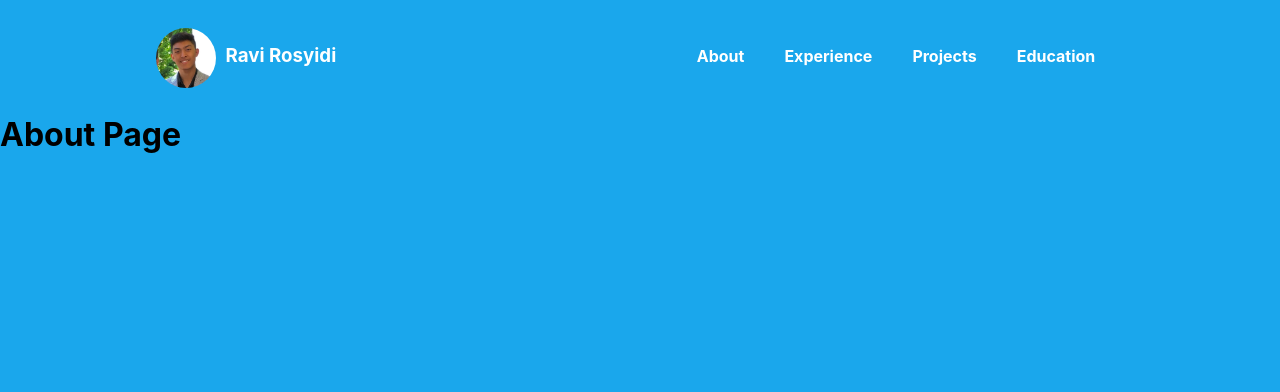
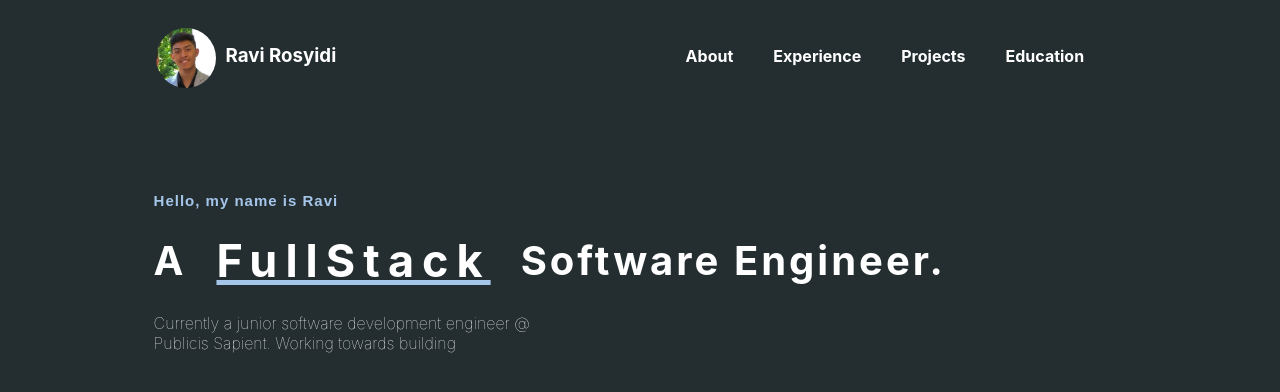
Before and after one commit to rrosyidi/PersonalWebsite, a React (Create React App) app in the folder website/: page / in a window 1280 px wide. Shown: the top 392 px of the page. Built offline with nearby package versions, Linux system fonts and the light colour scheme.

Commit message:
Finished some redesign

```diff
--- a/website/src/App.js
+++ b/website/src/App.js
@@ -1,6 +1,6 @@
 import { BrowserRouter as Router, Routes, Route } from 'react-router-dom';
 import NavBar from './components/NavBar';
-import About from './components/About';
+import About from './components/AboutPage/About';
 import Education from './components/Education';
 import Experience from './components/Experience';
 import Projects from './components/Projects';
--- a/website/src/components/About.js
+++ /dev/null
@@ -1,13 +0,0 @@
-import React, { Component } from 'react';
-
-class About extends Component {
-    render() {
-        return (
-            <div>
-                <h1>About Page</h1>
-            </div>
-        );
-    }
-}
-
-export default About;
--- /dev/null
+++ b/website/src/components/AboutPage/About.js
@@ -0,0 +1,19 @@
+import React, { Component } from "react";
+import "./aboutStyle.css";
+
+class About extends Component {
+  render() {
+    return (
+      <div className="aboutPageContainer">
+        <h5 className="myName">Hello, my name is Ravi</h5>
+        <h1 className="fullStackSentence">A <h3 className="fullStack">FullStack</h3> Software Engineer.</h1>
+        <body className="body" style={{ fontWeight: "lighter" }}>
+          Currently a junior software development engineer @ Publicis Sapient. Working
+          towards building
+        </body>
+      </div>
+    );
+  }
+}
+
+export default About;
--- /dev/null
+++ b/website/src/components/AboutPage/aboutStyle.css
@@ -0,0 +1,40 @@
+.aboutPageContainer {
+    /* background-color: blue; */
+    margin: 8%;
+    margin-left: 12%;
+    margin-right: 12%;
+}
+
+.myName {
+    color: #a5c6e9;
+    letter-spacing: 1px;
+    font-family: Arial;
+    font-size: 15px;
+}
+
+.fullStackSentence {
+    /* background-color: aqua; */
+    display: flex;
+    color: white;
+    font-size: 40px;
+    letter-spacing: 3px;
+    align-items: center;
+    height: 50px;
+}
+
+.fullStack {
+    /* background-color: black; */
+    font-size: 45px;
+    letter-spacing: 8px;
+    text-decoration-line: underline;
+    text-decoration-color: #a5c6e9;
+    text-decoration-thickness: 5px;
+    margin-left: 30px;
+    margin-right: 30px;
+    align-items: center;
+}
+
+.body {
+    color: white;
+    width: 40%;
+}
--- a/website/src/components/Projects.js
+++ b/website/src/components/Projects.js
@@ -4,7 +4,7 @@ class Projects extends Component {
     render() {
         return (
             <div>
-                <h1> Page</h1>
+                <h1>Project Page</h1>
             </div>
         );
     }
--- a/website/src/components/style.css
+++ b/website/src/components/style.css
@@ -9,11 +9,10 @@
 .navLinks {
     /* background-color: aqua; */
     /* justify-content: space-between; */
+    position: absolute;
     display: flex;
-    margin-left: 35%;
+    margin-left: 40%;
 }
-
-
 
 .linkStyle {
     margin: 20px;
--- a/website/src/index.css
+++ b/website/src/index.css
@@ -5,7 +5,7 @@ body {
     sans-serif;
   -webkit-font-smoothing: antialiased;
   -moz-osx-font-smoothing: grayscale;
-  background-color: #1AA7EC;
+  background-color: #242e31;
 }
 
 code {
```
Also changed, not shown: website/src/components/Images/softwareEngineer.png (added).
